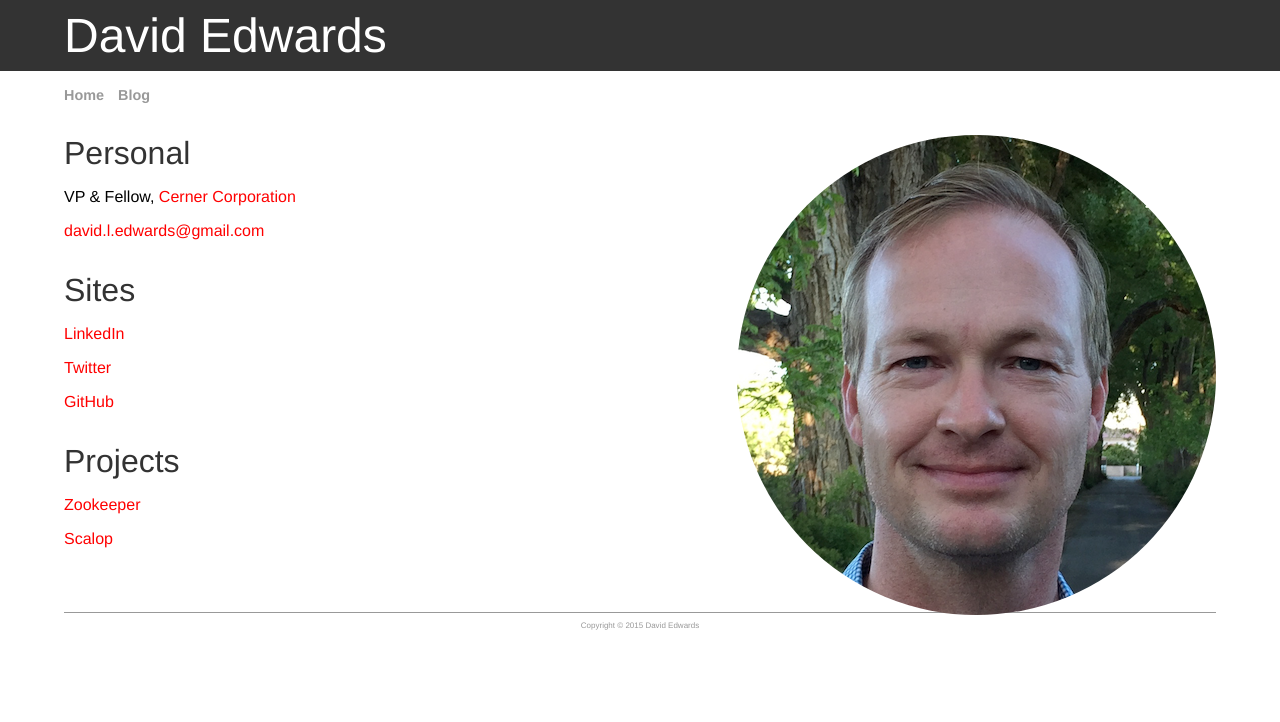
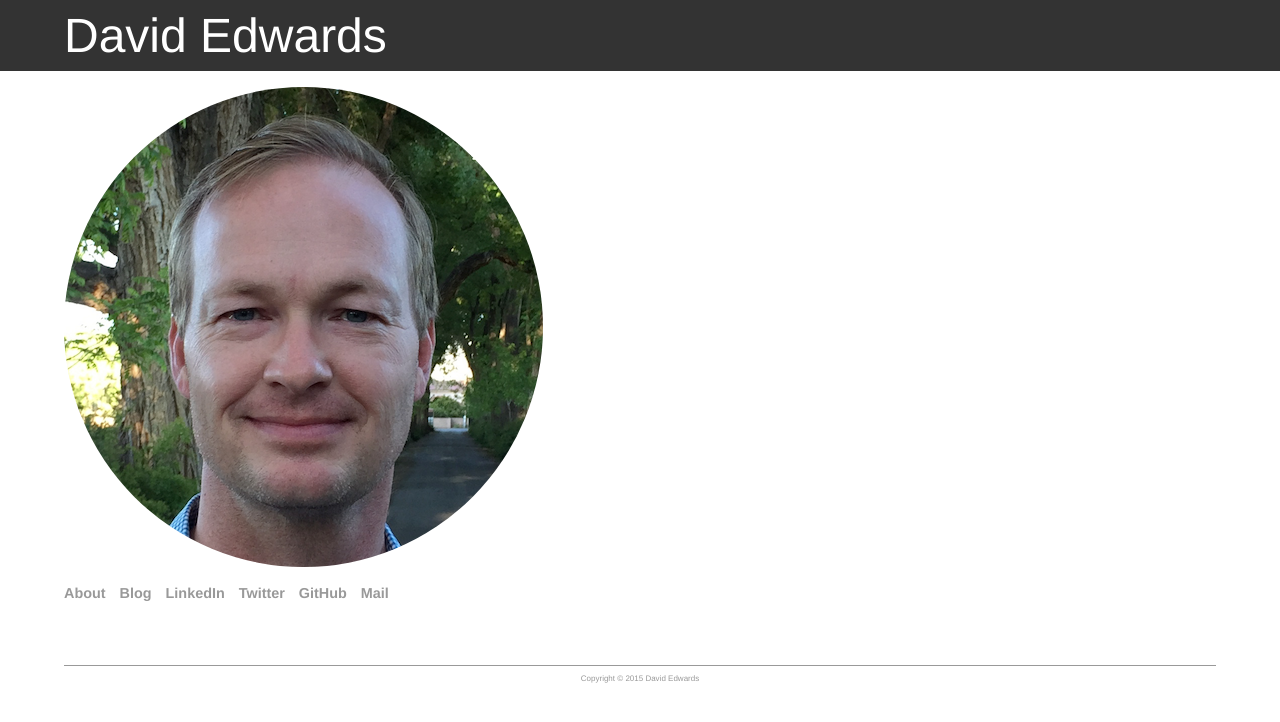
Before and after one commit to davidledwards/davidledwards.github.io, a Jekyll site: the page built from index.html, in a window 1280 px wide. Shown: the top 722 px of the page. Built offline with Jekyll 4.4.1, drawn with Linux system fonts in a browser that asks for light colours.

Commit message:
redesign home page

```diff
--- a/_layouts/default.html
+++ b/_layouts/default.html
@@ -7,13 +7,6 @@
     <meta name="author" content="David Edwards"/>
   </head>
   <body>
-    <h1>{{ page.title }}</h1>
-    <nav>
-      <ul>
-        <li><a href="/">Home</a></li>
-        <li><a href="/blog">Blog</a></li>
-      </ul>
-    </nav>
     <div>
       {{ content }}
     </div>
--- /dev/null
+++ b/_layouts/main.html
@@ -0,0 +1,17 @@
+---
+layout: default
+---
+<h1>{{ page.title }}</h1>
+<div>
+  {{ content }}
+</div>
+<nav>
+  <ul>
+    <li><a href="/about">About</a></li>
+    <li><a href="/blog">Blog</a></li>
+    <li><a href="https://linkedin.com/in/davidledwards">LinkedIn</a></li>
+    <li><a href="https://twitter.com/davidledwards">Twitter</a></li>
+    <li><a href="https://github.com/davidledwards">GitHub</a></li>
+    <li><a href="mailto:david.l.edwards@gmail.com">Mail</a></li>
+  </ul>
+</nav>
--- a/_layouts/post.html
+++ b/_layouts/post.html
@@ -1,5 +1,5 @@
 ---
-layout: default
+layout: page
 ---
 <h3>{{ page.topic }}</h3>
 <p class="date">{{ page.date | date_to_string }}</p>
--- a/blog/index.html
+++ b/blog/index.html
@@ -1,5 +1,5 @@
 ---
-layout: default
+layout: page
 title: David Edwards | Blog
 ---
 <h2>Posts</h2>
--- a/css/main.css
+++ b/css/main.css
@@ -79,7 +79,6 @@ a {
   border-radius: 50%;
   max-width: 100%;
   height: auto;
-  float: right;
 }
 
 ul.posts {
--- a/index.html
+++ b/index.html
@@ -1,15 +1,5 @@
 ---
-layout: default
+layout: main
 title: David Edwards
 ---
 <img id="photo" src="/images/photo.png"/>
-<h2>Personal</h2>
-<p>VP &amp; Fellow, <a href="http://www.cerner.com/">Cerner Corporation</a></p>
-<p><a href="mailto:david.l.edwards@gmail.com">david.l.edwards@gmail.com</a></p>
-<h2>Sites</h2>
-<p><a href="https://linkedin.com/in/davidledwards">LinkedIn</a></p>
-<p><a href="https://twitter.com/davidledwards">Twitter</a></p>
-<p><a href="https://github.com/davidledwards">GitHub</a></p>
-<h2>Projects</h2>
-<p><a href="http://loopfor.com/zookeeper/">Zookeeper</a></p>
-<p><a href="http://loopfor.com/scalop/">Scalop</a></p>
```
Also changed, not shown: _layouts/page.html (added, +18 -0 lines).
